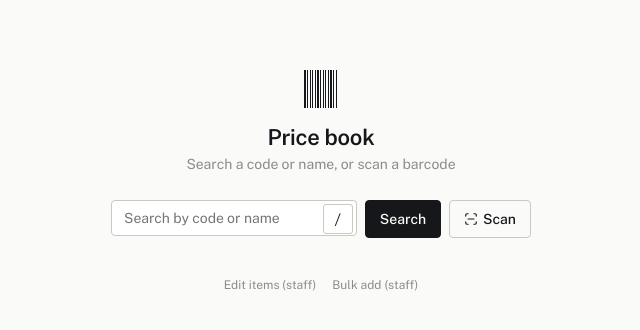
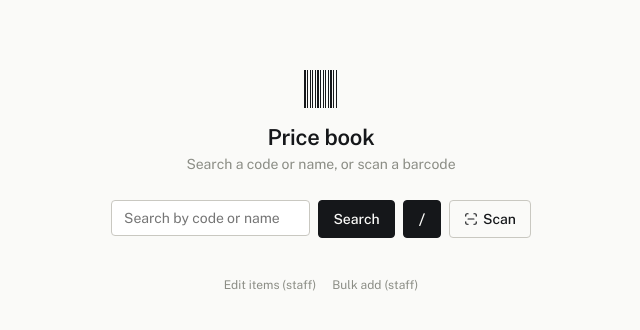
Before and after one commit to Dhani5h/django_pricelist2, a Django app: page / in a window 1280 px wide. Shown: the part 134-464 px from the top of the page, without its empty margins (319-959 px from the left). Run offline with Django 5.2, Linux system fonts and the light colour scheme; data that the repository does not hold is empty; some libraries are stand-ins or nearby versions.

Commit message:
update version20

```diff
--- a/catalog/templates/catalog/search.html
+++ b/catalog/templates/catalog/search.html
@@ -28,9 +28,7 @@
 
   <form class="toolbar {% if not has_search %}toolbar-centered{% endif %}" method="get" id="searchForm" autocomplete="off">
     <div style="position:relative;flex:1;min-width:160px;">
-      <input id="q" type="text" name="q" placeholder="Search by code or name" value="{{ query }}" autocomplete="off" inputmode="numeric" style="padding-right:38px;">
-      <button type="button" id="slashKey" aria-label="Insert slash"
-        style="position:absolute;right:4px;top:4px;bottom:4px;width:30px;border:1px solid var(--line-strong);border-radius:3px;background:var(--card);color:var(--ink);font-family:'IBM Plex Mono',monospace;font-size:14px;cursor:pointer;">/</button>
+      <input id="q" type="text" name="q" placeholder="Search by code or name" value="{{ query }}" autocomplete="off" inputmode="numeric">
       <div id="suggestions"></div>
     </div>
     {% if has_search %}
@@ -42,6 +40,7 @@
     </select>
     {% endif %}
     <button class="btn" type="submit">Search</button>
+    <button class="btn" type="button" id="slashKey" aria-label="Insert slash" style="padding-left:14px;padding-right:14px;font-family:'IBM Plex Mono',monospace;">/</button>
     <button class="btn ghost" type="button" id="scanBtn">
       <svg width="14" height="14" viewBox="0 0 24 24" fill="none" stroke="currentColor" stroke-width="2" stroke-linecap="round" stroke-linejoin="round"><path d="M3 7V5a2 2 0 0 1 2-2h2M17 3h2a2 2 0 0 1 2 2v2M21 17v2a2 2 0 0 1-2 2h-2M7 21H5a2 2 0 0 1-2-2v-2"/><line x1="7" y1="12" x2="17" y2="12"/></svg>Scan
     </button>
```
